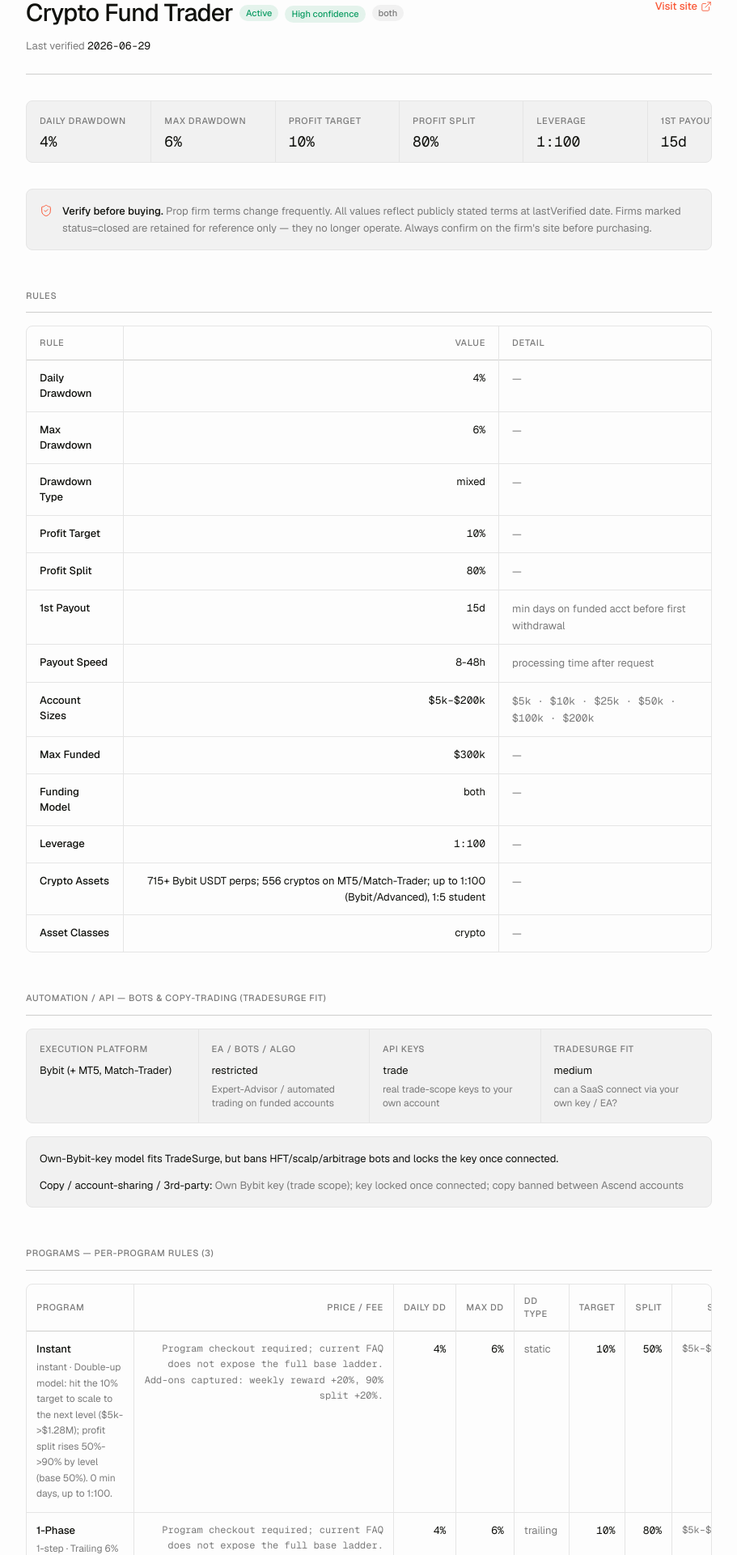
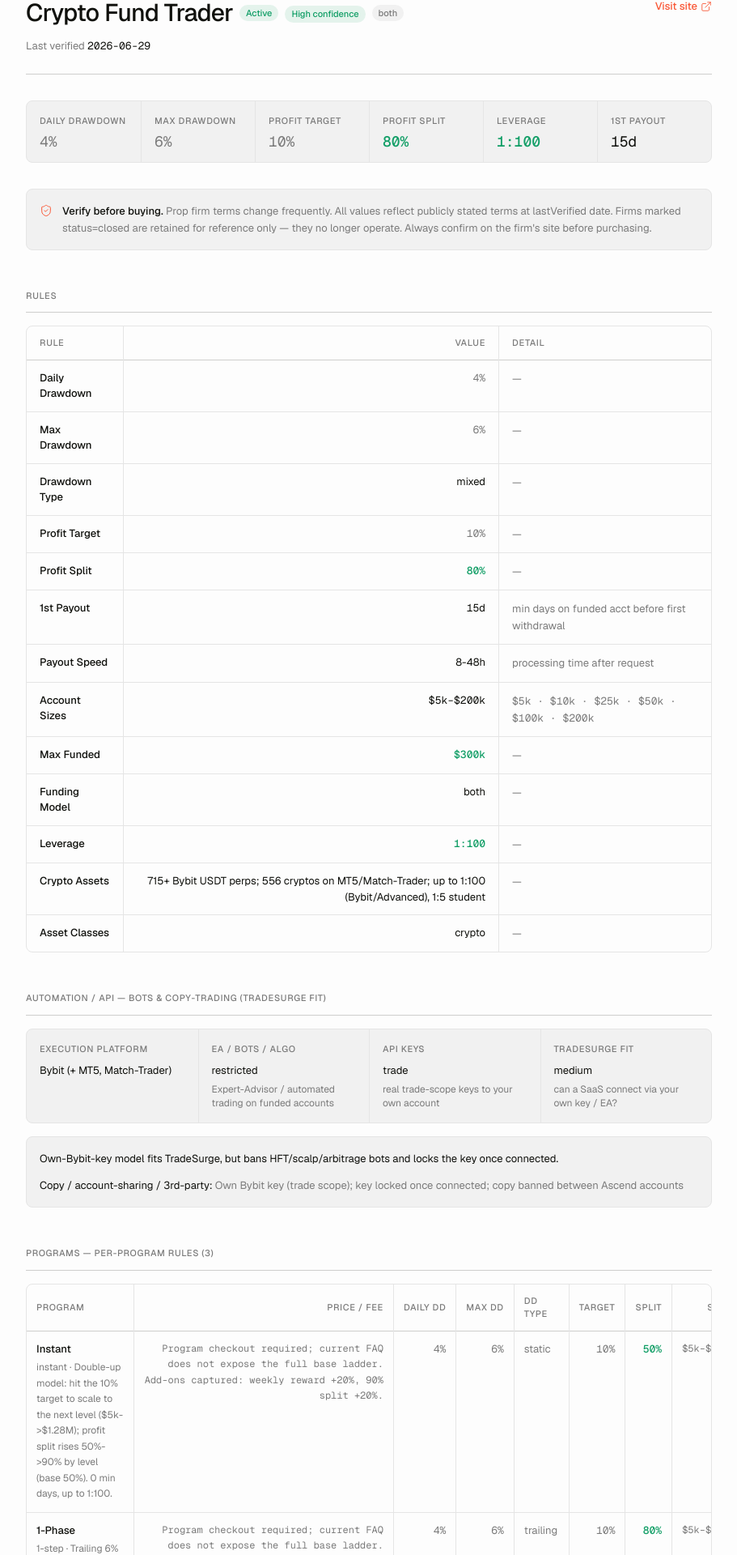
Before and after one commit to aaronliewsw/prop-firm-compare, a Next.js app: page /firms/crypto-fund-trader in a window 1280 px wide. Shown: the part 98-2018 px from the top of the page at 81% size, without its empty margins (184-1095 px from the left). Built offline with nearby package versions, Linux system fonts and the light colour scheme.

Commit message:
feat(detail): responsive KPI strip + directional metric encoding + focus rings
Co-Authored-By: Claude Opus 4.8 (1M context) <noreply@anthropic.com>

```diff
--- a/app/firms/[id]/page.tsx
+++ b/app/firms/[id]/page.tsx
@@ -61,21 +61,31 @@ function SectionHeader({ children }: { children: ReactNode }) {
   );
 }
 
+type MetricTone = "reward" | "risk" | "neutral";
+
+function metricValueClass(tone: MetricTone): string {
+  if (tone === "reward") return "text-positive font-medium";
+  if (tone === "risk") return "text-muted";
+  return "text-text";
+}
+
 function KpiCell({
   label,
   value,
   caption,
+  tone = "neutral",
 }: {
   label: string;
   value: ReactNode;
   caption?: string;
+  tone?: MetricTone;
 }) {
   return (
-    <div className="min-w-[156px] px-4 py-4">
+    <div className="px-4 py-4">
       <div className="text-[11px] font-medium uppercase tracking-[0.06em] text-muted">
         {label}
       </div>
-      <div className="mt-2 font-mono tnum text-lg leading-none text-text">
+      <div className={`mt-2 font-mono tnum text-lg leading-none ${metricValueClass(tone)}`}>
         {value}
       </div>
       {caption && (
@@ -90,11 +100,13 @@ function RuleRow({
   value,
   detail,
   numeric,
+  tone = "neutral",
 }: {
   label: string;
   value: ReactNode;
   detail?: ReactNode;
   numeric?: boolean;
+  tone?: MetricTone;
 }) {
   return (
     <tr>
@@ -105,9 +117,9 @@ function RuleRow({
         {label}
       </th>
       <td
-        className={`border-l border-border px-4 py-3 text-right align-top text-[13px] text-text ${
+        className={`border-l border-border px-4 py-3 text-right align-top text-[13px] ${
           numeric ? "font-mono tnum" : ""
-        }`}
+        } ${metricValueClass(tone)}`}
       >
         {value}
       </td>
@@ -132,7 +144,7 @@ export default async function FirmDetailPage({
       <div className="mx-auto max-w-4xl px-4 py-8 sm:px-6 md:py-12">
         <Link
           href="/"
-          className="inline-flex items-center gap-2 text-[13px] text-muted transition-colors hover:text-text"
+          className="focus-ring inline-flex items-center gap-2 text-[13px] text-muted transition-colors hover:text-text"
         >
           <ArrowLeft size={14} strokeWidth={1.5} aria-hidden="true" />
           <span>All firms</span>
@@ -165,7 +177,7 @@ export default async function FirmDetailPage({
               href={f.website}
               target="_blank"
               rel="noopener noreferrer"
-              className="inline-flex items-center gap-1 text-[13px] font-medium text-accent transition-colors hover:text-accent-hover"
+              className="focus-ring inline-flex items-center gap-1 text-[13px] font-medium text-accent transition-colors hover:text-accent-hover"
             >
               Visit site
               <ExternalLink size={14} strokeWidth={1.5} aria-hidden="true" />
@@ -175,15 +187,13 @@ export default async function FirmDetailPage({
 
         <section className="py-8">
           <div className="overflow-hidden rounded-lg border border-border bg-panel">
-            <div className="overflow-x-auto">
-              <div className="grid min-w-[920px] grid-cols-6 divide-x divide-border">
-                <KpiCell label="Daily Drawdown" value={formatPct(f.dailyDrawdownPct)} />
-                <KpiCell label="Max Drawdown" value={formatPct(f.maxDrawdownPct)} />
-                <KpiCell label="Profit Target" value={formatPct(f.profitTargetPct)} />
-                <KpiCell label="Profit Split" value={`${f.profitSplitPct}%`} />
-                <KpiCell label="Leverage" value={formatLeverage(f.cryptoLeverage)} />
-                <KpiCell label="1st Payout" value={formatDays(f.payoutDays)} />
-              </div>
+            <div className="grid grid-cols-2 divide-x divide-y divide-border sm:grid-cols-3 lg:grid-cols-6 lg:divide-y-0">
+              <KpiCell label="Daily Drawdown" value={formatPct(f.dailyDrawdownPct)} tone="risk" />
+              <KpiCell label="Max Drawdown" value={formatPct(f.maxDrawdownPct)} tone="risk" />
+              <KpiCell label="Profit Target" value={formatPct(f.profitTargetPct)} tone="risk" />
+              <KpiCell label="Profit Split" value={`${f.profitSplitPct}%`} tone="reward" />
+              <KpiCell label="Leverage" value={formatLeverage(f.cryptoLeverage)} tone="reward" />
+              <KpiCell label="1st Payout" value={formatDays(f.payoutDays)} tone="neutral" />
             </div>
           </div>
         </section>
@@ -235,33 +245,39 @@ export default async function FirmDetailPage({
                     label="Daily Drawdown"
                     value={formatPct(f.dailyDrawdownPct)}
                     numeric
+                    tone="risk"
                   />
                   <RuleRow
                     label="Max Drawdown"
                     value={formatPct(f.maxDrawdownPct)}
                     numeric
+                    tone="risk"
                   />
-                  <RuleRow label="Drawdown Type" value={f.drawdownType} />
+                  <RuleRow label="Drawdown Type" value={f.drawdownType} tone="neutral" />
                   <RuleRow
                     label="Profit Target"
                     value={formatPct(f.profitTargetPct)}
                     numeric
+                    tone="risk"
                   />
                   <RuleRow
                     label="Profit Split"
                     value={`${f.profitSplitPct}%`}
                     numeric
+                    tone="reward"
                   />
                   <RuleRow
                     label="1st Payout"
                     value={formatDays(f.payoutDays)}
                     detail="min days on funded acct before first withdrawal"
                     numeric
+                    tone="neutral"
                   />
                   <RuleRow
                     label="Payout Speed"
                     value={f.payoutSpeed ?? "—"}
                     detail="processing time after request"
+                    tone="neutral"
                   />
                   <RuleRow
                     label="Account Sizes"
@@ -272,22 +288,26 @@ export default async function FirmDetailPage({
                       </span>
                     }
                     numeric
+                    tone="neutral"
                   />
                   <RuleRow
                     label="Max Funded"
                     value={f.maxFundedTotal == null ? "—" : formatMoney(f.maxFundedTotal)}
                     numeric
+                    tone="reward"
                   />
-                  <RuleRow label="Funding Model" value={f.fundingModel} />
+                  <RuleRow label="Funding Model" value={f.fundingModel} tone="neutral" />
                   <RuleRow
                     label="Leverage"
                     value={formatLeverage(f.cryptoLeverage)}
                     numeric
+                    tone="reward"
                   />
-                  <RuleRow label="Crypto Assets" value={f.cryptoAssets} />
+                  <RuleRow label="Crypto Assets" value={f.cryptoAssets} tone="neutral" />
                   <RuleRow
                     label="Asset Classes"
                     value={f.assetClasses.join(", ")}
+                    tone="neutral"
                   />
                 </tbody>
               </table>
@@ -368,11 +388,11 @@ export default async function FirmDetailPage({
                         <td className="border-l border-border px-3 py-3 text-right font-mono tnum text-[12px] leading-relaxed text-muted">
                           {p.pricing ?? "—"}
                         </td>
-                        <td className="border-l border-border px-3 py-3 text-right font-mono tnum whitespace-nowrap text-text">{formatPct(p.dailyDrawdownPct)}</td>
-                        <td className="border-l border-border px-3 py-3 text-right font-mono tnum whitespace-nowrap text-text">{formatPct(p.maxDrawdownPct)}</td>
+                        <td className="border-l border-border px-3 py-3 text-right font-mono tnum whitespace-nowrap text-muted">{formatPct(p.dailyDrawdownPct)}</td>
+                        <td className="border-l border-border px-3 py-3 text-right font-mono tnum whitespace-nowrap text-muted">{formatPct(p.maxDrawdownPct)}</td>
                         <td className="border-l border-border px-3 py-3 text-muted">{p.drawdownType}</td>
-                        <td className="border-l border-border px-3 py-3 text-right font-mono tnum whitespace-nowrap text-text">{formatPct(p.profitTargetPct)}</td>
-                        <td className="border-l border-border px-3 py-3 text-right font-mono tnum whitespace-nowrap text-text">{formatPct(p.profitSplitPct)}</td>
+                        <td className="border-l border-border px-3 py-3 text-right font-mono tnum whitespace-nowrap text-muted">{formatPct(p.profitTargetPct)}</td>
+                        <td className="border-l border-border px-3 py-3 text-right font-mono tnum whitespace-nowrap text-positive font-medium">{formatPct(p.profitSplitPct)}</td>
                         <td className="border-l border-border px-3 py-3 text-right font-mono tnum text-[12px] whitespace-nowrap text-muted">
                           {formatSizes(p.accountSizes ?? f.accountSizes)}
                         </td>
@@ -412,7 +432,7 @@ export default async function FirmDetailPage({
               href={f.source}
               target="_blank"
               rel="noopener noreferrer"
-              className="inline-flex items-center gap-1 font-medium text-accent transition-colors hover:text-accent-hover"
+              className="focus-ring inline-flex items-center gap-1 font-medium text-accent transition-colors hover:text-accent-hover"
             >
               Source
               <ExternalLink size={14} strokeWidth={1.5} aria-hidden="true" />
```
